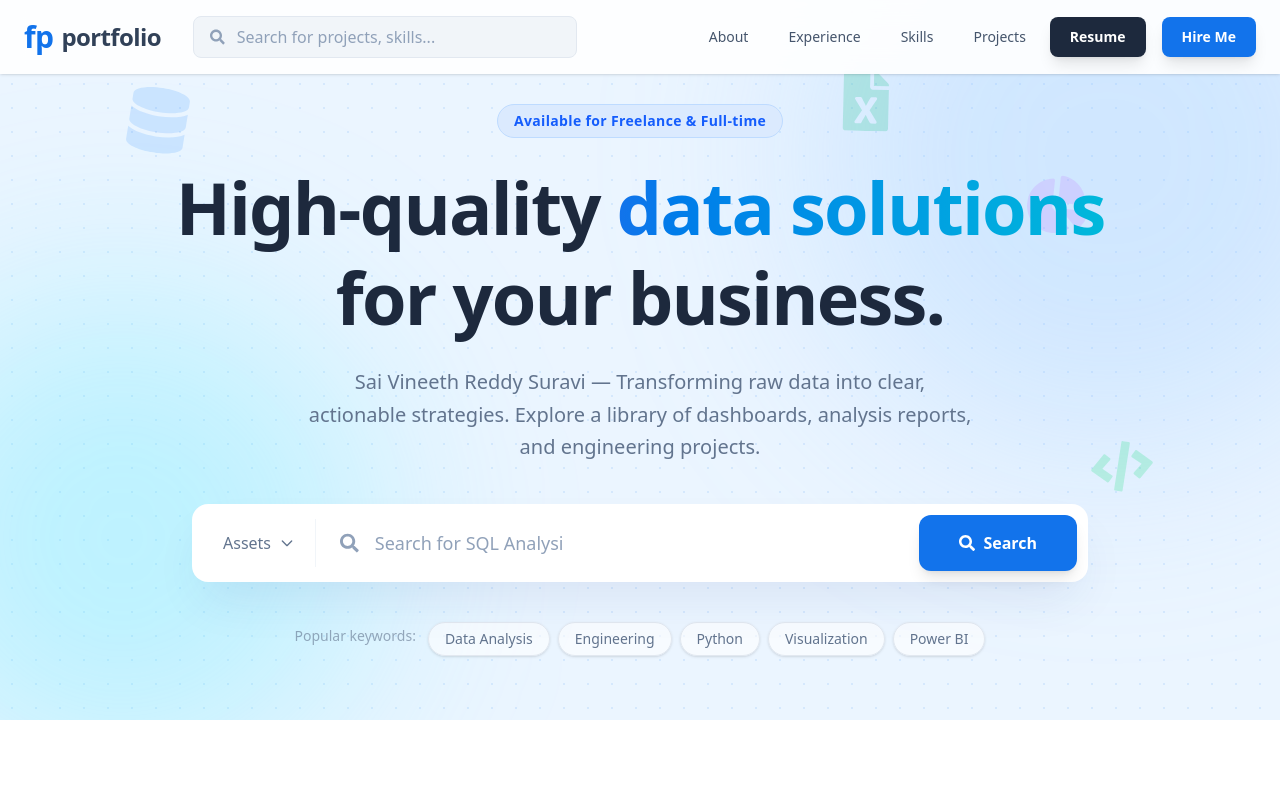
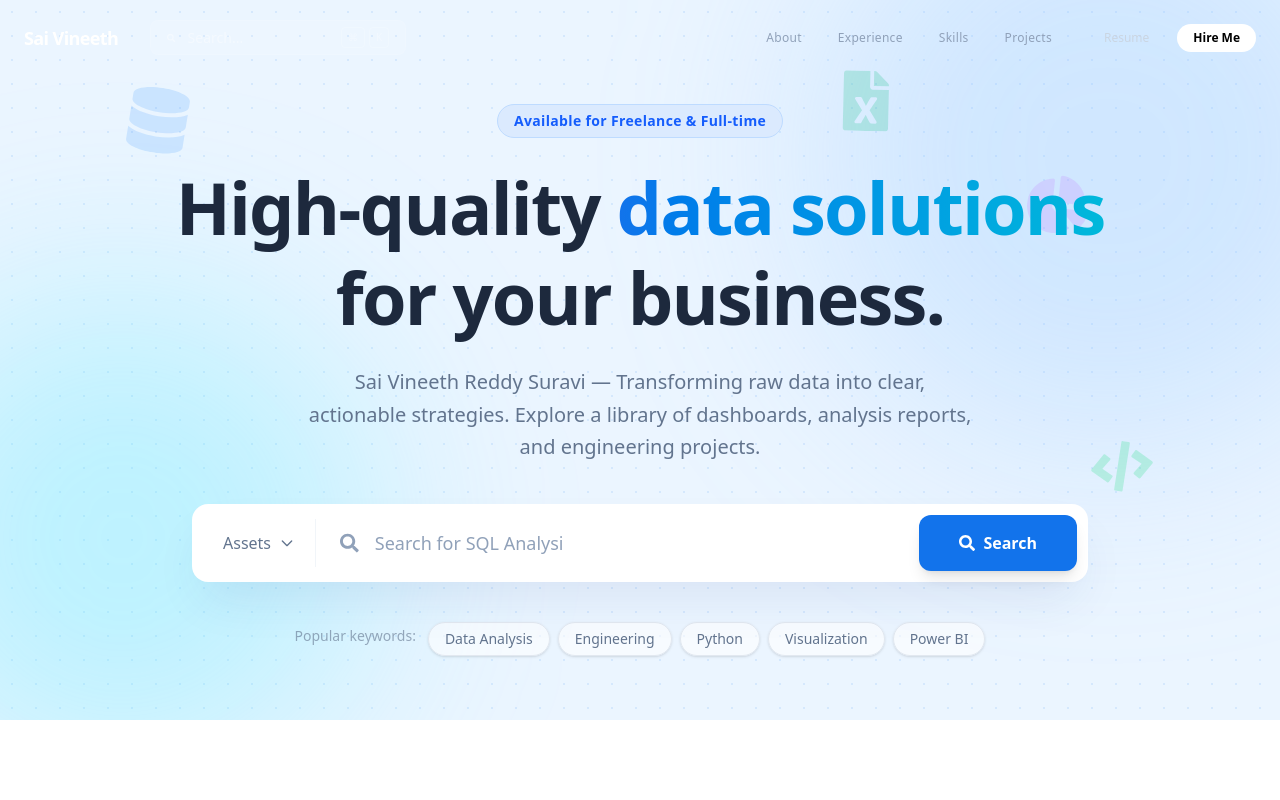
Before and after one commit to saivineethreddysuravi/saivineethreddysuravi.com, a Next.js app: page / in a window 1280 px wide. Shown: the top 800 px of the page. Built offline with nearby package versions, Linux system fonts and the light colour scheme.

Commit message:
Refactor portfolio for premium Apple-style dark mode and restoring command search UI

```diff
--- a/src/app/globals.css
+++ b/src/app/globals.css
@@ -1,65 +1,64 @@
 @import "tailwindcss";
 
 @theme {
-  --color-background: #ffffff;
-  --color-foreground: #1e293b;
-  --color-accent: #1273eb;
+  --color-background: #000000;
+  --color-foreground: #f8fafc;
+  --color-accent: #2997ff; /* Apple Blue */
 }
 
 :root {
-  --background: #ffffff;
-  --foreground: #1e293b;
-  --accent: #1273eb;
+  --background: #000000;
+  --foreground: #f8fafc;
+  --accent: #2997ff;
 }
 
 @layer base {
   html {
     scroll-behavior: smooth;
-    background-color: #f8fafc;
+    background-color: #000000;
   }
 
   body {
-    @apply bg-slate-50 text-slate-800 antialiased;
-    background-color: #f8fafc;
-    color: #1e293b;
+    @apply bg-black text-slate-50 antialiased;
+    background-color: #000000;
+    color: #f8fafc;
     font-feature-settings: "ss01", "ss02", "cv01", "cv02";
   }
 }
 
 @layer utilities {
   .glass {
-    @apply bg-white/80 backdrop-blur-xl border border-slate-200/50 shadow-sm;
+    @apply bg-black/70 backdrop-blur-2xl border-b border-white/10 shadow-lg;
   }
 
   .glass-card {
-    @apply bg-white border border-slate-200 shadow-sm hover:shadow-md transition-all duration-300;
+    @apply bg-slate-900/40 backdrop-blur-md border border-white/5 shadow-sm hover:shadow-xl hover:bg-slate-800/50 transition-all duration-300;
   }
 
   .text-gradient {
-    @apply text-slate-900;
+    @apply bg-clip-text text-transparent bg-gradient-to-r from-white via-slate-200 to-slate-400;
   }
 
-  /* Freepik-like button style */
   .btn-primary {
-    @apply bg-[#1273eb] text-white font-medium rounded hover:bg-[#0e61c7] transition-colors;
+    @apply bg-[#2997ff] text-white font-medium rounded-full hover:bg-[#0077ed] transition-colors px-6 py-2 shadow-lg shadow-blue-500/20;
   }
 }
 
-/* Custom Scrollbar */
+/* Custom Scrollbar for Dark Mode */
 ::-webkit-scrollbar {
   width: 10px;
 }
 
 ::-webkit-scrollbar-track {
-  background: #f1f5f9;
+  background: #0a0a0a;
 }
 
 ::-webkit-scrollbar-thumb {
-  background: #cbd5e1;
+  background: #333;
   border-radius: 5px;
-  border: 2px solid #f1f5f9;
+  border: 2px solid #0a0a0a;
 }
 
 ::-webkit-scrollbar-thumb:hover {
-  background: #94a3b8;
+  background: #555;
 }
--- a/src/app/page.tsx
+++ b/src/app/page.tsx
@@ -9,7 +9,7 @@ import Footer from "@/components/sections/Footer";
 
 export default function Home() {
   return (
-    <main className="min-h-screen bg-slate-50 text-slate-800 selection:bg-blue-200">
+    <main className="min-h-screen bg-black text-slate-50 selection:bg-blue-500/30">
       <Navbar />
       <Hero />
       <About />
--- a/src/components/sections/Navbar.tsx
+++ b/src/components/sections/Navbar.tsx
@@ -32,7 +32,7 @@ export default function Navbar() {
         animate={{ y: 0 }}
         transition={{ duration: 0.6 }}
         className={`fixed top-0 left-0 right-0 z-50 transition-all duration-300 ${
-          scrolled || isOpen ? "bg-white shadow-md py-3" : "bg-white/90 backdrop-blur-md py-4 shadow-sm"
+          scrolled || isOpen ? "glass py-3" : "bg-transparent py-5"
         }`}
       >
         <div className="container mx-auto px-6 flex justify-between items-center">
@@ -41,26 +41,29 @@ export default function Navbar() {
               to="hero"
               smooth={true}
               duration={800}
-              className="text-2xl font-bold text-[#1273eb] tracking-tight cursor-pointer z-50 flex items-center gap-2"
+              className="text-2xl font-bold text-white tracking-tight cursor-pointer z-50 flex items-center gap-2"
             >
-              <span className="font-extrabold text-3xl">fp</span>
-              <span className="text-slate-700 hidden sm:block">portfolio</span>
+              <span className="font-semibold text-lg">Sai Vineeth</span>
             </ScrollLink>
 
-            {/* Search Bar - Visual Only (Freepik style) */}
-            <div className="hidden lg:flex items-center bg-slate-100 rounded-lg px-4 py-2 w-96 border border-slate-200 focus-within:border-blue-400 focus-within:ring-2 focus-within:ring-blue-100 transition-all">
-                <FaSearch className="text-slate-400 mr-3" />
+            {/* Search Bar - Apple Style Command Trigger */}
+            <div className="hidden lg:flex items-center bg-white/10 rounded-lg px-4 py-1.5 w-64 border border-white/10 focus-within:border-white/20 hover:bg-white/15 transition-all cursor-pointer group">
+                <FaSearch className="text-white/40 group-hover:text-white/60 mr-3 text-xs" />
                 <input
                     type="text"
-                    placeholder="Search for projects, skills..."
-                    className="bg-transparent border-none outline-none text-slate-700 w-full placeholder:text-slate-400"
+                    placeholder="Search..."
+                    className="bg-transparent border-none outline-none text-white/80 w-full placeholder:text-white/40 text-sm font-medium"
                     disabled
                 />
+                <div className="flex gap-1">
+                    <span className="text-[10px] text-white/30 border border-white/20 rounded px-1.5 py-0.5">⌘</span>
+                    <span className="text-[10px] text-white/30 border border-white/20 rounded px-1.5 py-0.5">K</span>
+                </div>
             </div>
           </div>
 
           {/* Desktop Menu */}
-          <div className="hidden md:flex items-center space-x-2">
+          <div className="hidden md:flex items-center space-x-1">
             {navLinks.map((link) => (
               <ScrollLink
                 key={link.name}
@@ -68,17 +71,17 @@ export default function Navbar() {
                 smooth={true}
                 duration={800}
                 offset={-100}
-                className="px-4 py-2 text-sm font-medium text-slate-600 hover:text-[#1273eb] transition-colors cursor-pointer"
+                className="px-4 py-2 text-xs font-medium text-slate-400 hover:text-white transition-colors cursor-pointer tracking-wide"
               >
                 {link.name}
               </ScrollLink>
             ))}
-        <div className="flex items-center gap-4">
+        <div className="flex items-center gap-3 ml-4">
              <a
                 href="/resume/Sai_Vineeth_Reddy_Suravi_Resume.pdf"
                 target="_blank"
                 rel="noopener noreferrer"
-                className="hidden md:inline-flex px-5 py-2.5 bg-slate-800 hover:bg-slate-900 text-white text-sm font-bold rounded-lg transition-all shadow-lg hover:shadow-slate-800/30"
+                className="hidden md:inline-flex px-4 py-1.5 text-xs font-medium text-slate-300 hover:text-white transition-colors"
              >
                 Resume
              </a>
@@ -86,7 +89,7 @@ export default function Navbar() {
                 href={personalInfo.social.linkedin}
                 target="_blank"
                 rel="noopener noreferrer"
-                className="inline-flex px-5 py-2.5 bg-[#1273eb] hover:bg-[#0e61c7] text-white text-sm font-bold rounded-lg transition-all shadow-lg hover:shadow-blue-500/30"
+                className="inline-flex px-4 py-1.5 bg-white text-black hover:bg-slate-200 text-xs font-semibold rounded-full transition-all"
              >
                 Hire Me
              </a>
@@ -96,9 +99,9 @@ export default function Navbar() {
           {/* Mobile Menu Button */}
           <button
             onClick={() => setIsOpen(!isOpen)}
-            className="md:hidden text-slate-700 focus:outline-none z-50"
+            className="md:hidden text-white focus:outline-none z-50"
           >
-            {isOpen ? <FaTimes size={24} /> : <FaBars size={24} />}
+            {isOpen ? <FaTimes size={20} /> : <FaBars size={20} />}
           </button>
         </div>
       </motion.nav>
@@ -110,7 +113,7 @@ export default function Navbar() {
             initial={{ opacity: 0 }}
             animate={{ opacity: 1 }}
             exit={{ opacity: 0 }}
-            className="fixed inset-0 z-40 bg-white/95 backdrop-blur-xl flex items-center justify-center md:hidden"
+            className="fixed inset-0 z-40 bg-black/95 backdrop-blur-xl flex items-center justify-center md:hidden"
           >
             <div className="flex flex-col items-center space-y-8">
               {navLinks.map((link) => (
@@ -121,7 +124,7 @@ export default function Navbar() {
                   duration={800}
                   offset={-100}
                   onClick={() => setIsOpen(false)}
-                  className="text-2xl font-bold text-slate-700 hover:text-[#1273eb] cursor-pointer"
+                  className="text-2xl font-bold text-slate-300 hover:text-white cursor-pointer"
                 >
                   {link.name}
                 </ScrollLink>
@@ -132,7 +135,7 @@ export default function Navbar() {
                   duration={800}
                   offset={-100}
                   onClick={() => setIsOpen(false)}
-                  className="px-8 py-3 text-lg font-bold text-white bg-[#1273eb] rounded-lg shadow-md"
+                  className="px-8 py-3 text-lg font-bold text-black bg-white rounded-full shadow-lg"
                 >
                   Contact Me
               </ScrollLink>
```
Also changed, not shown: src/components/sections/Projects.tsx (+29 -33 lines).
